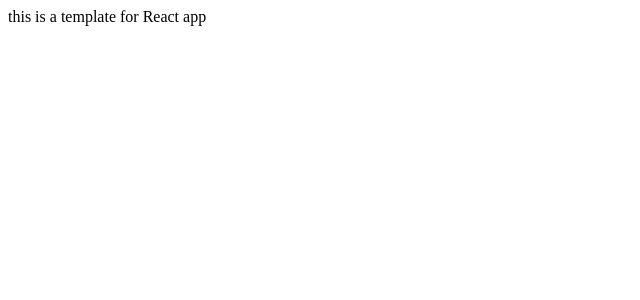
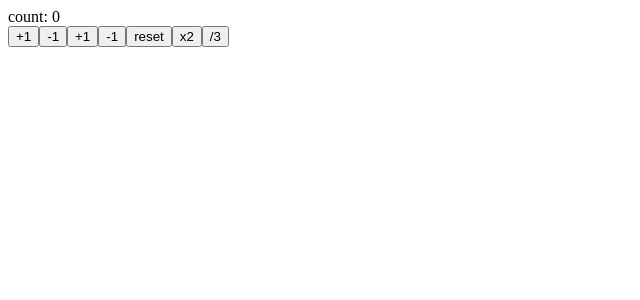
Before and after one commit to B4129/react-redux-and-hooks-practice, a React (Create React App) app: page / in a window 1280 px wide. Shown: the top 300 px of the page, without its empty margins (0-640 px from the left). Built offline with nearby package versions, Linux system fonts and the light colour scheme.

Commit message:
create template branch add : keisan

```diff
--- a/src/App.js
+++ b/src/App.js
@@ -1,7 +1,27 @@
+import React, { useState } from "react";
+
 export const App = () => {
-    return (
-        <div>this is a template for React app</div>
-    );
-}
+  const [count, setCount] = useState(0);
+  const reset = () => setCount(0);
+  const increment = () => setCount(count + 1);
+  const increment2 = () => setCount((previousCount) => previousCount + 1);
+  const decrement = () => setCount(count - 1);
+  const decrement2 = () => setCount((previousCount) => previousCount - 1);
+  const double = () => setCount((previousCount) => previousCount * 2);
+  const divide3 = () =>
+    setCount((prevState) => (prevState % 3 === 0 ? prevState / 3 : prevState));
+  return (
+    <>
+      <div>count: {count}</div>
+      <button onClick={increment}>+1</button>
+      <button onClick={decrement}>-1</button>
+      <button onClick={increment2}>+1</button>
+      <button onClick={decrement2}>-1</button>
+      <button onClick={reset}>reset</button>
+      <button onClick={double}>x2</button>
+      <button onClick={divide3}>/3</button>
+    </>
+  );
+};
 
 export default App;
```
